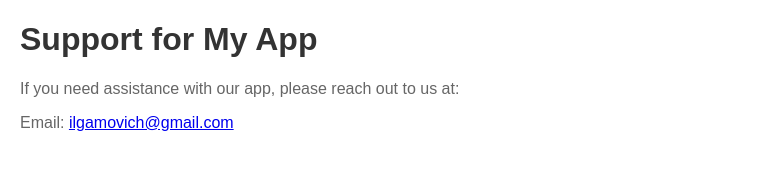
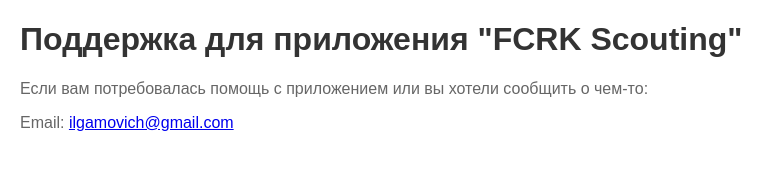
Before and after one commit to ruslan-shigapov/app-support-page, a plain HTML site: page index.html in a window 1280 px wide. Shown: the whole page, without its empty margins (0-783 px from the left). Drawn offline with Linux system fonts and the light colour scheme.

Commit message:
Correct index.html

```diff
--- a/index.html
+++ b/index.html
@@ -11,8 +11,8 @@
   </style>
 </head>
 <body>
-  <h1>Support for My App</h1>
-  <p>If you need assistance with our app, please reach out to us at:</p>
+  <h1>Поддержка для приложения "FCRK Scouting"</h1>
+  <p>Если вам потребовалась помощь с приложением или вы хотели сообщить о чем-то:</p>
   <p>Email: <a href="mailto:ilgamovich@gmail.com">ilgamovich@gmail.com</a></p>
 </body>
 </html>
```
